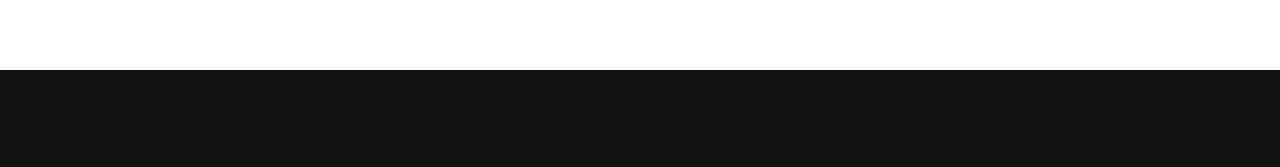
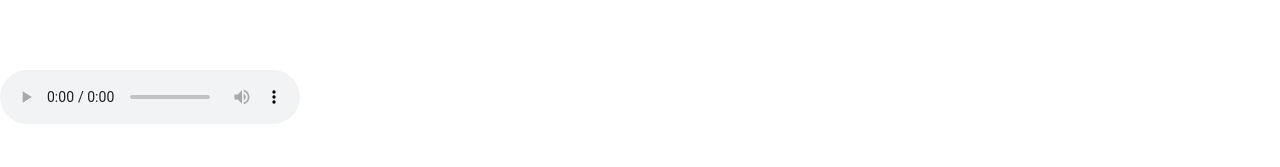
Before and after one commit to Marat312/my-cv, a plain HTML site: page index.html in a window 1280 px wide. Shown: the part 1463-1630 px from the top of the page. After the commit the page ends 1591 px from the top, so only its background shows below. Drawn offline with nearby package versions, Linux system fonts and the light colour scheme; files that its build step writes are made by us from their sources.

Commit message:
first commit

```diff
--- a/index.html
+++ b/index.html
@@ -88,6 +88,8 @@ About me</h2>
 </div>
 </section>
 
+<audio controls>
+
     <!-- services section start -->
     <section class="services" id="services">
         <div class="max-width">
@@ -126,6 +128,8 @@ Web Application</div>
 </div>
 </div>
 </section>
+
+
 
 
     <!-- skills section start -->
```
Also changed, not shown: js/script.js (+206 -0 lines).
